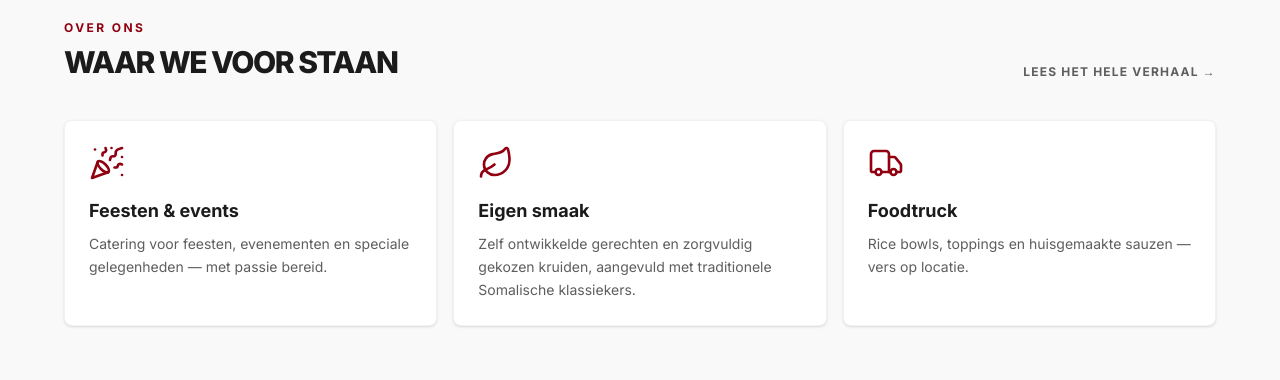
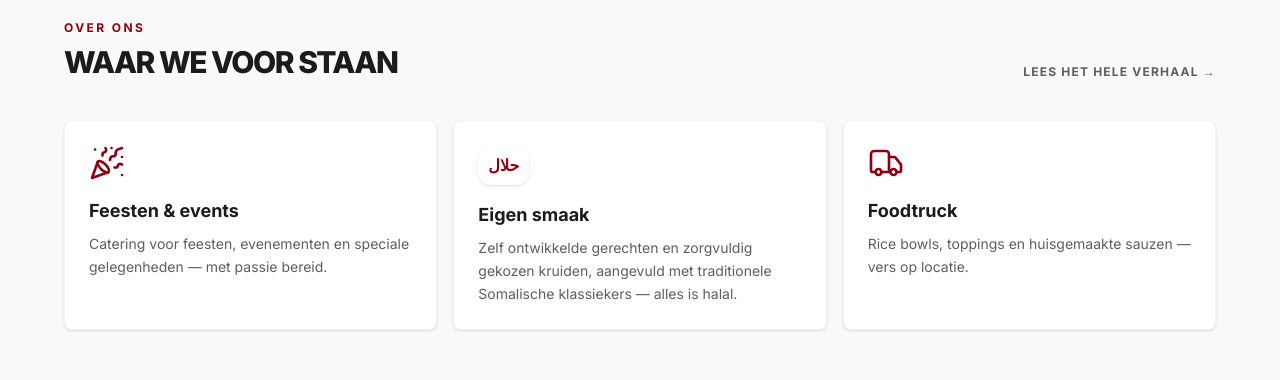
Before and after one commit to Mohammedhsnn/Africano, a Next.js app: page / in a window 1280 px wide. Shown: the part 860-1240 px from the top of the page. Built offline with nearby package versions, Linux system fonts and the light colour scheme.

Commit message:
Refine halal highlight card styling on homepage
- Update the "Eigen smaak" card copy to state all dishes are halal.
- Replace the leaf icon with a larger, borderless Arabic halal badge for visual consistency.

Made-with: Cursor

```diff
--- a/src/app/page.tsx
+++ b/src/app/page.tsx
@@ -1,11 +1,12 @@
-import { Leaf, PartyPopper, Truck, type LucideIcon } from "lucide-react";
+import { PartyPopper, Truck, type LucideIcon } from "lucide-react";
 import Link from "next/link";
 import { MobileShell } from "@/components/MobileShell";
 import { SocialLinks } from "@/components/SocialLinks";
 import { SiteFooter } from "@/components/SiteFooter";
 
 const highlightCards: {
-  icon: LucideIcon;
+  icon?: LucideIcon;
+  halalBadge?: string;
   title: string;
   text: string;
 }[] = [
@@ -15,9 +16,9 @@ const highlightCards: {
     text: "Catering voor feesten, evenementen en speciale gelegenheden — met passie bereid.",
   },
   {
-    icon: Leaf,
+    halalBadge: "حلال",
     title: "Eigen smaak",
-    text: "Zelf ontwikkelde gerechten en zorgvuldig gekozen kruiden, aangevuld met traditionele Somalische klassiekers.",
+    text: "Zelf ontwikkelde gerechten en zorgvuldig gekozen kruiden, aangevuld met traditionele Somalische klassiekers — alles is halal.",
   },
   {
     icon: Truck,
@@ -115,11 +116,22 @@ export default function HomePage() {
                   key={card.title}
                   className="rounded-xl border border-black/5 bg-surface-container-lowest p-6 shadow-sm transition-shadow hover:shadow-md"
                 >
-                  <Icon
-                    className="mb-4 h-9 w-9 text-primary"
-                    strokeWidth={1.75}
-                    aria-hidden
-                  />
+                  {card.halalBadge ? (
+                    <span
+                      className="mb-4 inline-flex h-10 min-w-10 items-center justify-center rounded-full bg-white px-2.5 text-base font-black text-primary shadow-sm"
+                      aria-hidden
+                    >
+                      {card.halalBadge}
+                    </span>
+                  ) : (
+                    Icon && (
+                      <Icon
+                        className="mb-4 h-9 w-9 text-primary"
+                        strokeWidth={1.75}
+                        aria-hidden
+                      />
+                    )
+                  )}
                   <h3 className="mb-2 font-headline text-lg font-bold text-on-surface">
                     {card.title}
                   </h3>
```
